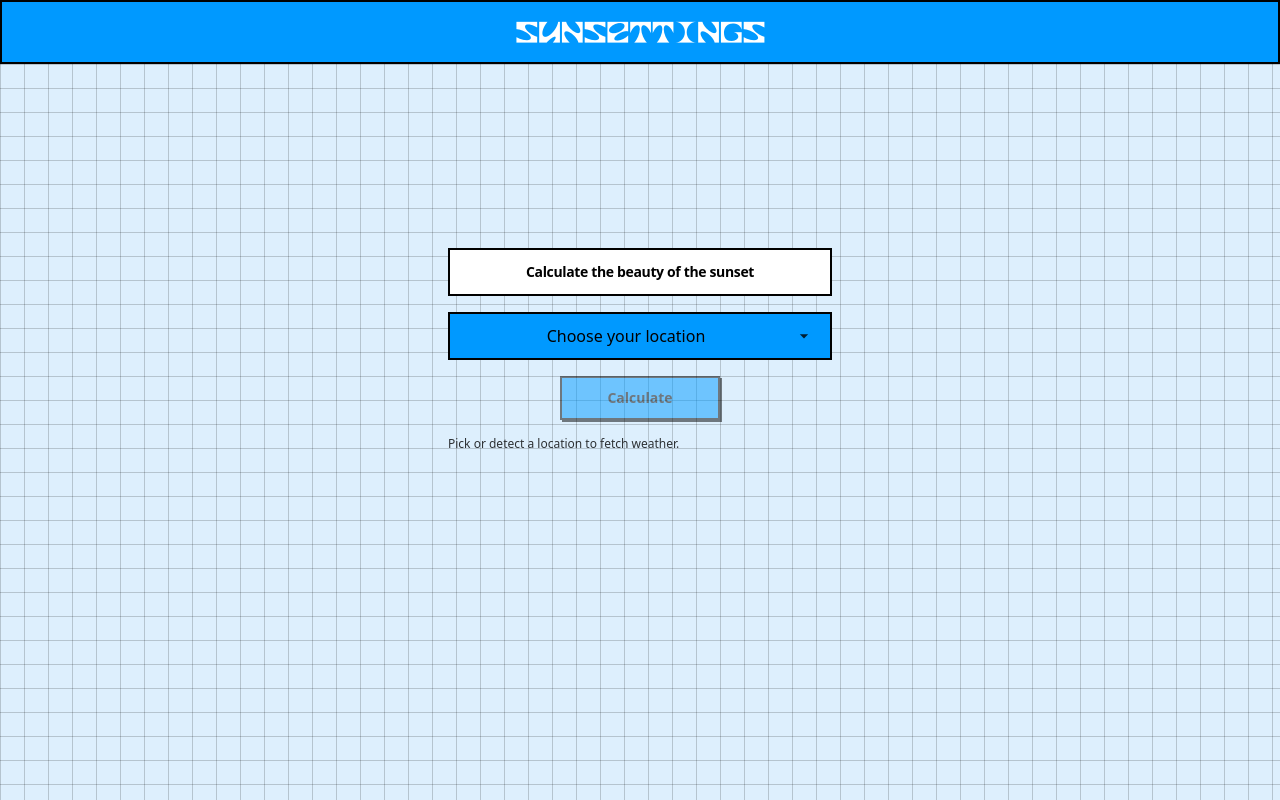
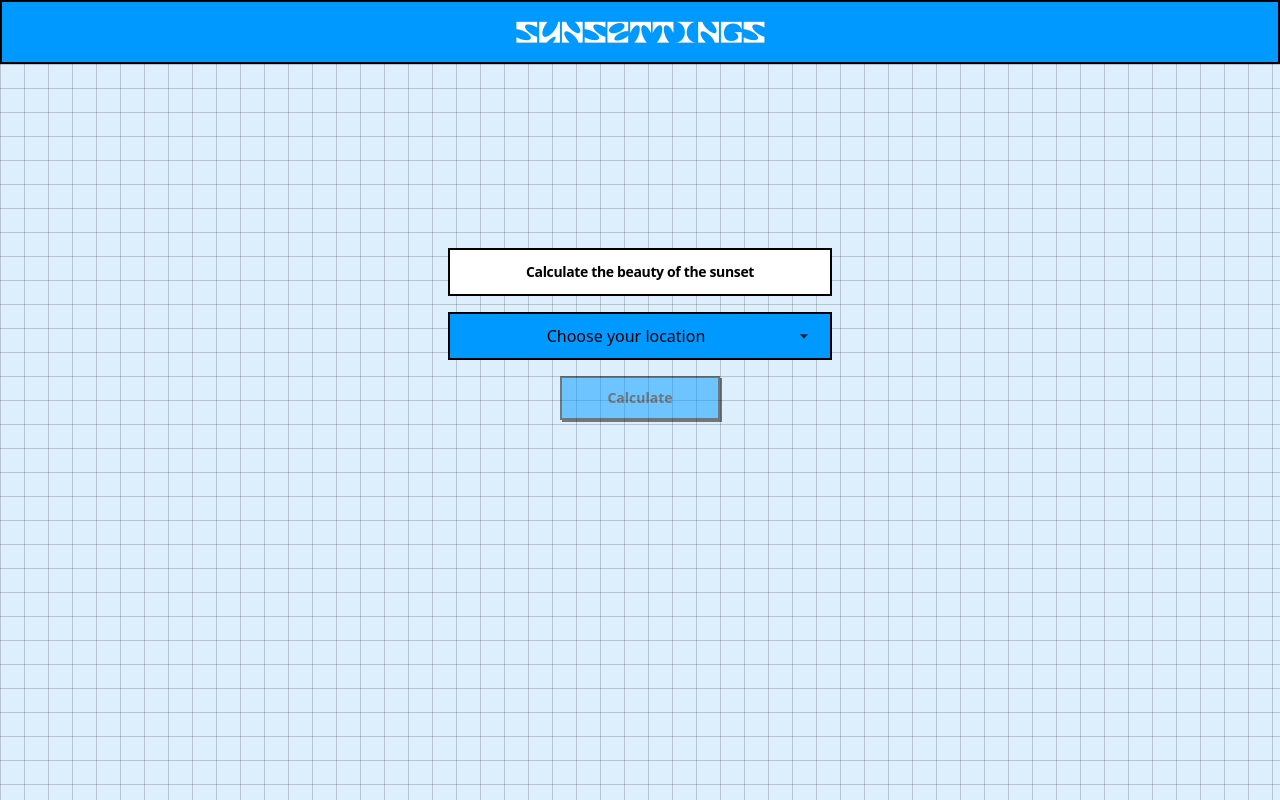
Before and after one commit to alyonafuria/sunsettings_base, a Next.js app in the folder sunsettings_base/: page / in a window 1280 px wide. Built offline with nearby package versions, Linux system fonts and the light colour scheme.

Commit message:
ref: remove weather debugging data

```diff
--- a/sunsettings_base/src/components/HomeHeroSection.tsx
+++ b/sunsettings_base/src/components/HomeHeroSection.tsx
@@ -5,7 +5,6 @@ import { Alert, AlertTitle } from "@/components/ui/alert"
 import { LocationCombobox } from "@/components/ui/location-combobox"
 import { cn } from "@/lib/utils"
 import { Button } from "@/components/ui/button"
-import Weather from "@/components/weather/Weather"
 import { resolveCoordsFromValue, resolveCoordsByLabel } from "@/components/weather/coords"
 import { useRouter } from "next/navigation"
 
@@ -87,7 +86,6 @@ export default function HomeHeroSection() {
         >
           <h2>Calculate</h2>
         </Button>
-        <Weather lat={lat ?? undefined} lon={lon ?? undefined} />
       </div>
     </div>
   )
```
